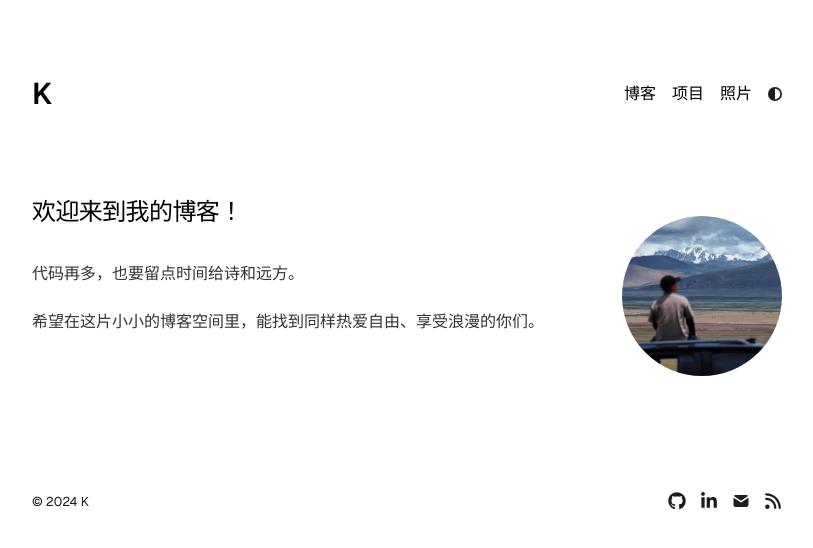
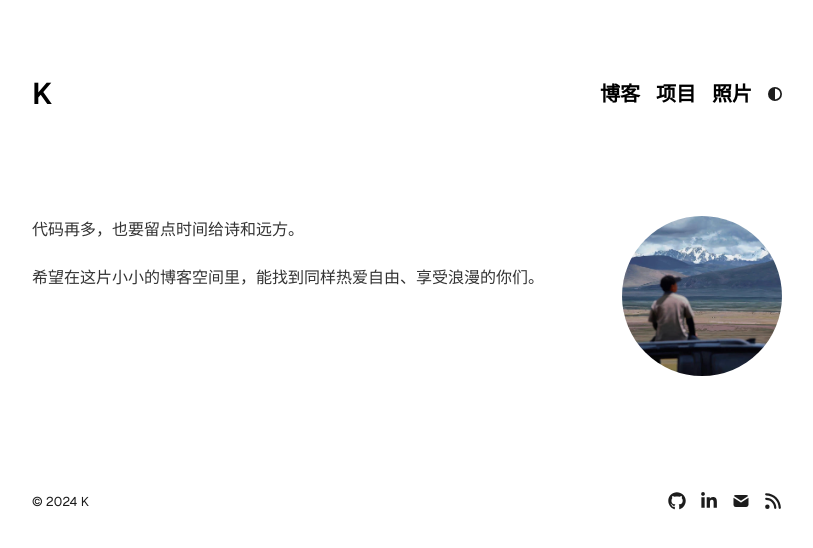
Before and after one commit to AstralBit/nextjs-boilerplate, a Next.js app: page / in a window 1280 px wide. Shown: the top 548 px of the page, without its empty margins (233-1046 px from the left). Built offline with nearby package versions, Linux system fonts and the light colour scheme.

Commit message:
feat: ui调整

```diff
--- a/app/components/nav.tsx
+++ b/app/components/nav.tsx
@@ -22,7 +22,7 @@
             <Link
               key={path}
               href={path}
-              className="transition-all hover:text-neutral-800 dark:hover:text-neutral-200 flex align-middle relative"
+              className="transition-all hover:text-neutral-800 dark:hover:text-neutral-200 flex align-middle relative font-black text-xl"
             >
               {name}
             </Link>
--- a/app/page.tsx
+++ b/app/page.tsx
@@ -12,10 +12,6 @@
         height={160}
         priority
       />
-      <h1 className="mb-8 text-2xl font-medium tracking-tight">
-        欢迎来到我的博客！
-      </h1>
-
       <div className="prose prose-neutral dark:prose-invert">
         <p>代码再多，也要留点时间给诗和远方。</p>
         <p>希望在这片小小的博客空间里，能找到同样热爱自由、享受浪漫的你们。</p>
```
